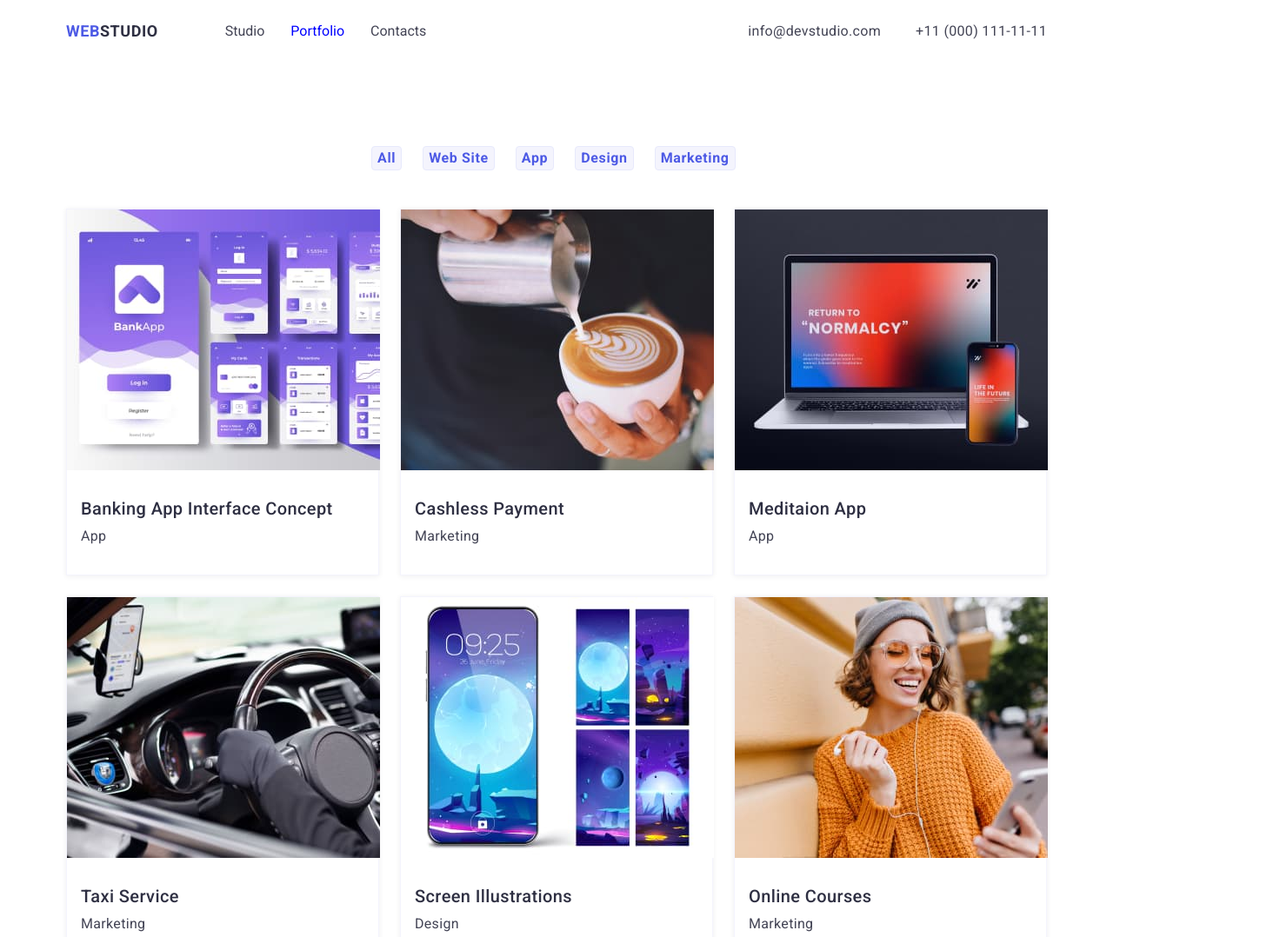
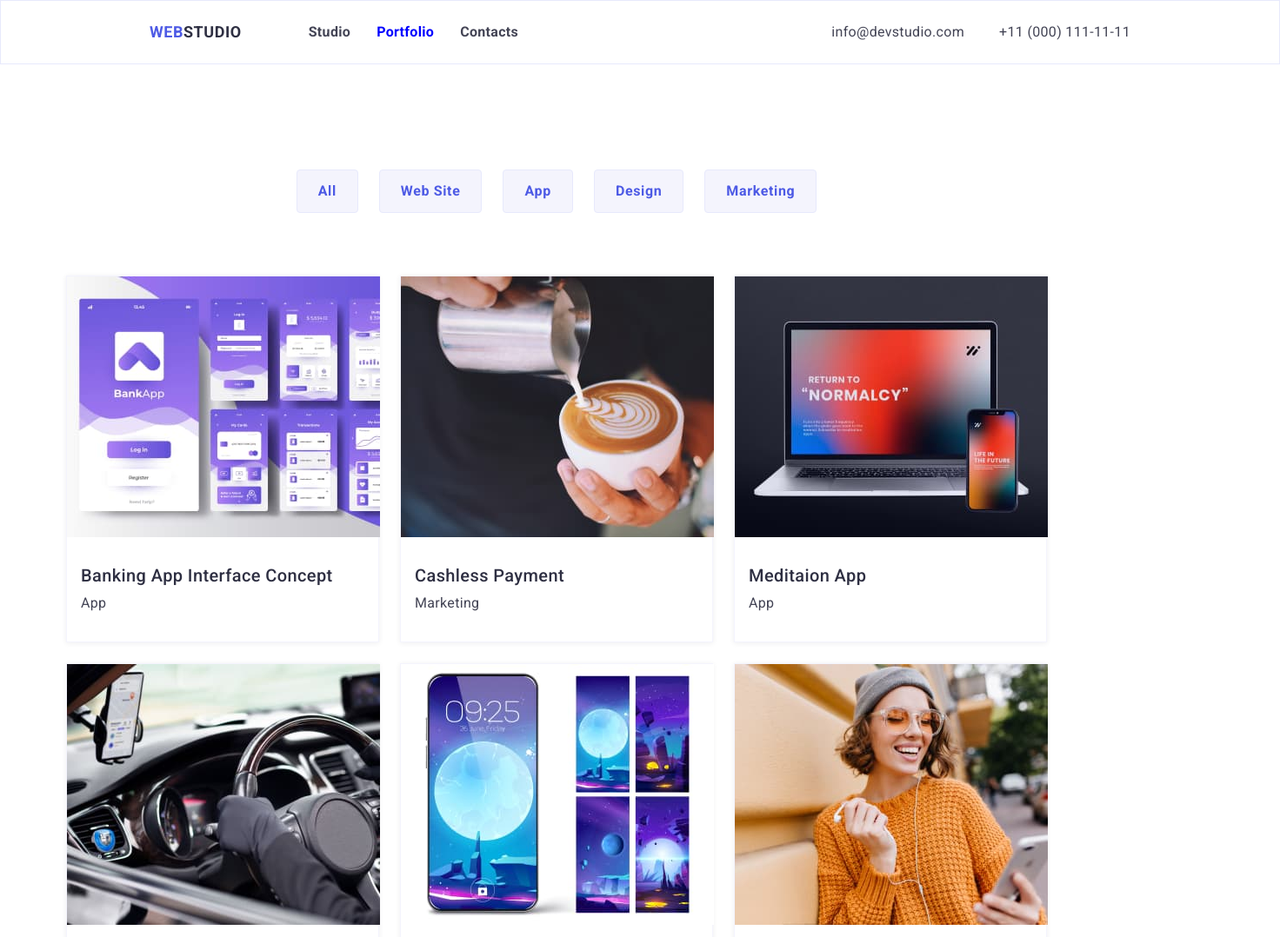
Before and after one commit to KaterynaSolodukhina/goit-markup-hw-03, a plain HTML site: page portfolio.html in a window 1280 px wide. Shown: the top 1078 px of the page at 87% size, 1472 px wide, since content can reach past the window. Drawn offline with nearby package versions, Linux system fonts and the light colour scheme.

Commit message:
changes2

```diff
--- a/css/styles.css
+++ b/css/styles.css
@@ -26,7 +26,7 @@
 .logo-style-text {
   font-family: "Raleway" sans-serif;
   font-style: normal;
-  font-weight: 700;
+  font-weight: 800;
   font-size: 18px;
   line-height: calc(24 / 18);
   display: flex;
@@ -82,7 +82,6 @@ img {
   width: 1158px;
   padding-left: 15px;
   padding-right: 15px;
-  outline: none;
   margin: 0 auto;
 }
 
@@ -92,12 +91,16 @@ img {
 /*------HEADER-------*/
 .header {
   background-color: var(--background-heder);
-  padding-top: 24px;
-  padding-bottom: 24px;
+  position: absolute;
+  background: #ffffff;
+  border: 1px solid #e7e9fc;
+  padding-right: 156px;
+  padding-left: 156px;
 }
 .header-container {
   display: flex;
   align-items: center;
+  margin: auto;
 }
 .header-navigation {
   display: flex;
@@ -112,8 +115,17 @@ img {
 .logo {
   color: #2e2f42;
 }
-
+.header-navigation .logo {
+  padding-top: 24px;
+  padding-bottom: 24px;
+}
 .header-list {
+  font-family: "Roboto";
+  font-style: normal;
+  font-weight: 600;
+  font-size: 16px;
+  line-height: calc(24 / 16);
+  letter-spacing: 0.02em;
   display: flex;
   align-items: center;
   gap: 30px;
@@ -154,10 +166,8 @@ a.selected {
 .hero {
   background-color: #2e2f42;
   flex-grow: 1;
-  padding-top: 192px;
-  padding-left: 474px;
-  padding-right: 474px;
-  padding-bottom: 192px;
+  padding-top: 188px;
+  padding-bottom: 188px;
 }
 .hero-text {
   display: flex;
@@ -167,9 +177,9 @@ a.selected {
   text-align: center;
   letter-spacing: 0.02em;
   color: #ffffff;
+  margin: auto;
   margin-bottom: 48px;
   max-width: 492px;
-  max-height: 120px;
 }
 
 .hero-btn {
@@ -185,13 +195,12 @@ a.selected {
   box-shadow: 0px 4px 4px rgba(0, 0, 0, 0.15);
   border-radius: 4px;
   min-width: 170px;
-  height: 51px;
-  left: 635px;
-  top: 432px;
-  position: absolute;
   flex-direction: row;
   align-items: flex-start;
   border: none;
+  padding: 16px 32px;
+  display: flex;
+  margin: auto;
 }
 .hero-btn:hover,
 .hero-btn:focus {
@@ -267,6 +276,7 @@ a.selected {
 }
 .team-text {
   text-align: center;
+  margin-bottom: 32px;
 }
 
 /*------MENU-------*/
@@ -279,16 +289,9 @@ a.selected {
 
 .menu-list {
   display: flex;
-  flex-direction: row;
-  align-items: flex-start;
-  padding: 0px;
   gap: 24px;
-
-  position: absolute;
-  width: 586px;
-  height: 48px;
-  left: 427px;
-  top: 168px;
+  justify-content: center;
+  margin-top: 99px;
 }
 .menu-item {
 }
@@ -311,11 +314,16 @@ a.selected {
   flex: none;
   order: 1;
   flex-grow: 0;
+  padding: 12px 24px;
 }
 .menu-btn:hover,
 .menu-btn:focus {
   color: #ffffff;
   background-color: #4d5ae5;
+  box-shadow: 0px 3px 1px rgba(0, 0, 0, 0.1), 0px 2px 1px rgba(0, 0, 0, 0.08),
+    0px 2px 2px rgba(0, 0, 0, 0.12);
+  border-radius: 4px;
+  border: none;
 }
 
 .menu-portfolio {
--- a/portfolio.html
+++ b/portfolio.html
@@ -58,8 +58,8 @@
       </div>
     </header>
     <main>
-      <div class="container">
       <section class="menu">
+        <div class="container">
           <h1 hidden>Menu</h1>
           <ul class="menu-list list">
             <li class="menu-item">
```
Also changed, not shown: index.html (+15 -10 lines).
